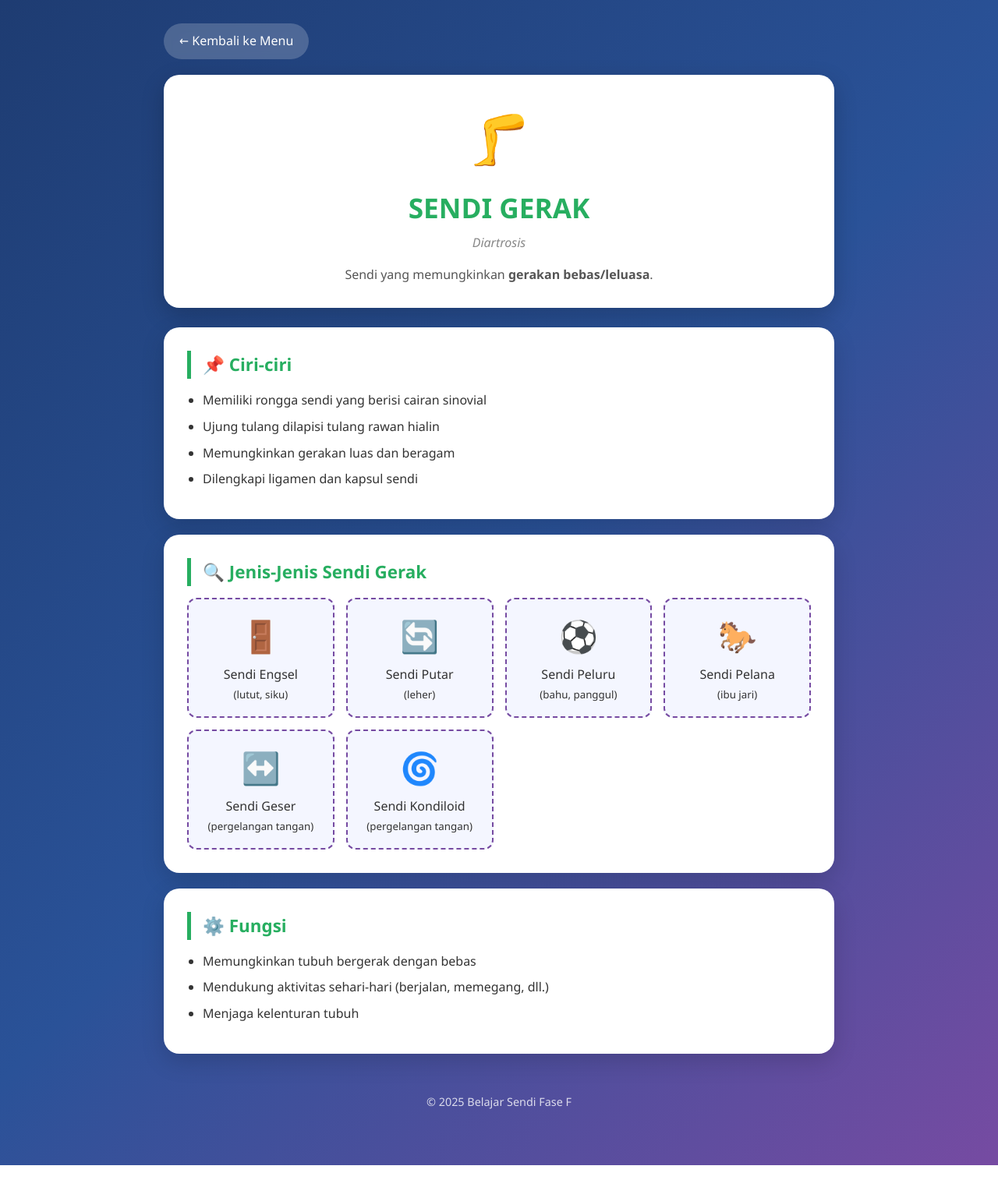
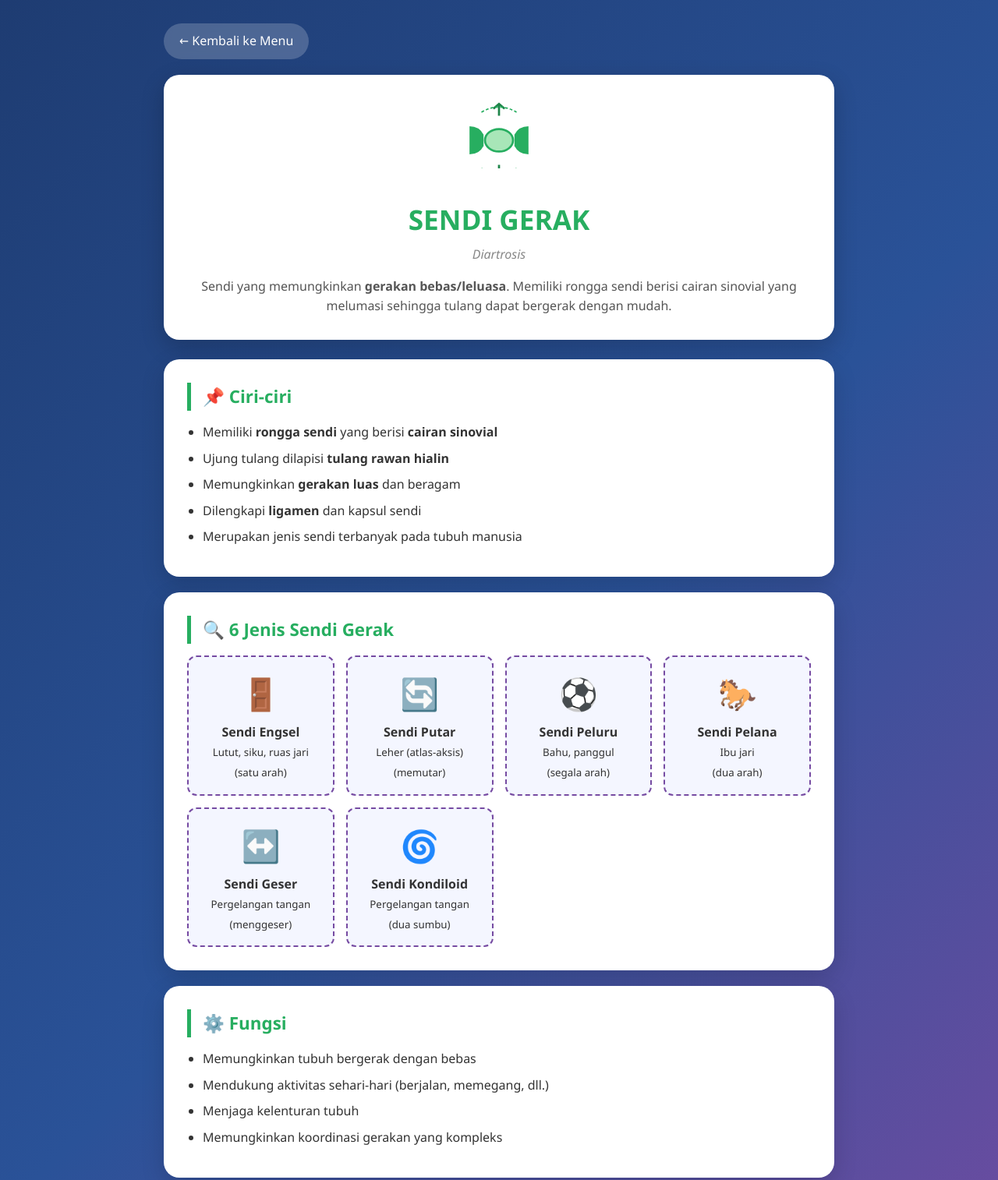
Before and after one commit to bioarticilatio/belajar-sendi-manusia, a plain HTML site: page sendi-gerak.html in a window 1280 px wide. Shown: the top 1514 px of the page at 78% size. Drawn offline with Linux system fonts and the light colour scheme.

Commit message:
Update sendi-gerak.html

```diff
--- a/sendi-gerak.html
+++ b/sendi-gerak.html
@@ -11,31 +11,61 @@
     <a href="index.html" class="back-btn">← Kembali ke Menu</a>
 
     <div class="detail-header">
-      <div class="icon-big">🦵</div>
+      <div class="icon-big">
+        <!-- SVG: Dua tulang dengan rongga sendi + panah gerakan bebas -->
+        <svg viewBox="0 0 100 100" width="90" height="90">
+          <path d="M8 40 Q22 40 28 52 L28 68 Q22 80 8 80 Z" fill="#27ae60"/>
+          <path d="M92 40 Q78 40 72 52 L72 68 Q78 80 92 80 Z" fill="#27ae60"/>
+          <ellipse cx="50" cy="60" rx="20" ry="16" fill="#a8e6b8" stroke="#27ae60" stroke-width="3"/>
+          <path d="M50 25 L50 8 M42 15 L50 8 L58 15" stroke="#1e8449" stroke-width="3" fill="none"/>
+          <path d="M50 95 L50 112 M42 105 L50 112 L58 105" stroke="#1e8449" stroke-width="3" fill="none"/>
+          <path d="M25 20 Q50 5 75 20" stroke="#27ae60" stroke-width="2" fill="none" stroke-dasharray="4 3"/>
+          <path d="M25 100 Q50 115 75 100" stroke="#27ae60" stroke-width="2" fill="none" stroke-dasharray="4 3"/>
+        </svg>
+      </div>
       <h1>SENDI GERAK</h1>
       <p class="latin">Diartrosis</p>
-      <p>Sendi yang memungkinkan <strong>gerakan bebas/leluasa</strong>.</p>
+      <p>Sendi yang memungkinkan <strong>gerakan bebas/leluasa</strong>. Memiliki rongga sendi berisi cairan sinovial yang melumasi sehingga tulang dapat bergerak dengan mudah.</p>
     </div>
 
     <div class="content-card">
       <h2>📌 Ciri-ciri</h2>
       <ul>
-        <li>Memiliki rongga sendi yang berisi cairan sinovial</li>
-        <li>Ujung tulang dilapisi tulang rawan hialin</li>
-        <li>Memungkinkan gerakan luas dan beragam</li>
-        <li>Dilengkapi ligamen dan kapsul sendi</li>
+        <li>Memiliki <strong>rongga sendi</strong> yang berisi <strong>cairan sinovial</strong></li>
+        <li>Ujung tulang dilapisi <strong>tulang rawan hialin</strong></li>
+        <li>Memungkinkan <strong>gerakan luas</strong> dan beragam</li>
+        <li>Dilengkapi <strong>ligamen</strong> dan kapsul sendi</li>
+        <li>Merupakan jenis sendi terbanyak pada tubuh manusia</li>
       </ul>
     </div>
 
     <div class="content-card">
-      <h2>🔍 Jenis-Jenis Sendi Gerak</h2>
+      <h2>🔍 6 Jenis Sendi Gerak</h2>
       <div class="example-grid">
-        <div class="example-item"><span class="emoji">🚪</span>Sendi Engsel<br><small>(lutut, siku)</small></div>
-        <div class="example-item"><span class="emoji">🔄</span>Sendi Putar<br><small>(leher)</small></div>
-        <div class="example-item"><span class="emoji">⚽</span>Sendi Peluru<br><small>(bahu, panggul)</small></div>
-        <div class="example-item"><span class="emoji">🐎</span>Sendi Pelana<br><small>(ibu jari)</small></div>
-        <div class="example-item"><span class="emoji">↔️</span>Sendi Geser<br><small>(pergelangan tangan)</small></div>
-        <div class="example-item"><span class="emoji">🌀</span>Sendi Kondiloid<br><small>(pergelangan tangan)</small></div>
+        <div class="example-item">
+          <span class="emoji">🚪</span>
+          <div><strong>Sendi Engsel</strong><br><small>Lutut, siku, ruas jari<br>(satu arah)</small></div>
+        </div>
+        <div class="example-item">
+          <span class="emoji">🔄</span>
+          <div><strong>Sendi Putar</strong><br><small>Leher (atlas-aksis)<br>(memutar)</small></div>
+        </div>
+        <div class="example-item">
+          <span class="emoji">⚽</span>
+          <div><strong>Sendi Peluru</strong><br><small>Bahu, panggul<br>(segala arah)</small></div>
+        </div>
+        <div class="example-item">
+          <span class="emoji">🐎</span>
+          <div><strong>Sendi Pelana</strong><br><small>Ibu jari<br>(dua arah)</small></div>
+        </div>
+        <div class="example-item">
+          <span class="emoji">↔️</span>
+          <div><strong>Sendi Geser</strong><br><small>Pergelangan tangan<br>(menggeser)</small></div>
+        </div>
+        <div class="example-item">
+          <span class="emoji">🌀</span>
+          <div><strong>Sendi Kondiloid</strong><br><small>Pergelangan tangan<br>(dua sumbu)</small></div>
+        </div>
       </div>
     </div>
 
@@ -45,7 +75,13 @@
         <li>Memungkinkan tubuh bergerak dengan bebas</li>
         <li>Mendukung aktivitas sehari-hari (berjalan, memegang, dll.)</li>
         <li>Menjaga kelenturan tubuh</li>
+        <li>Memungkinkan koordinasi gerakan yang kompleks</li>
       </ul>
+    </div>
+
+    <div class="content-card">
+      <h2>💡 Tahukah Kamu?</h2>
+      <p>Tubuh manusia memiliki <strong>±360 sendi</strong>, dan sebagian besar adalah sendi gerak! Sendi bahu adalah sendi paling fleksibel dalam tubuh — bisa berputar 360 derajat.</p>
     </div>
 
     <footer><p>© 2025 Belajar Sendi Fase F</p></footer>
```
